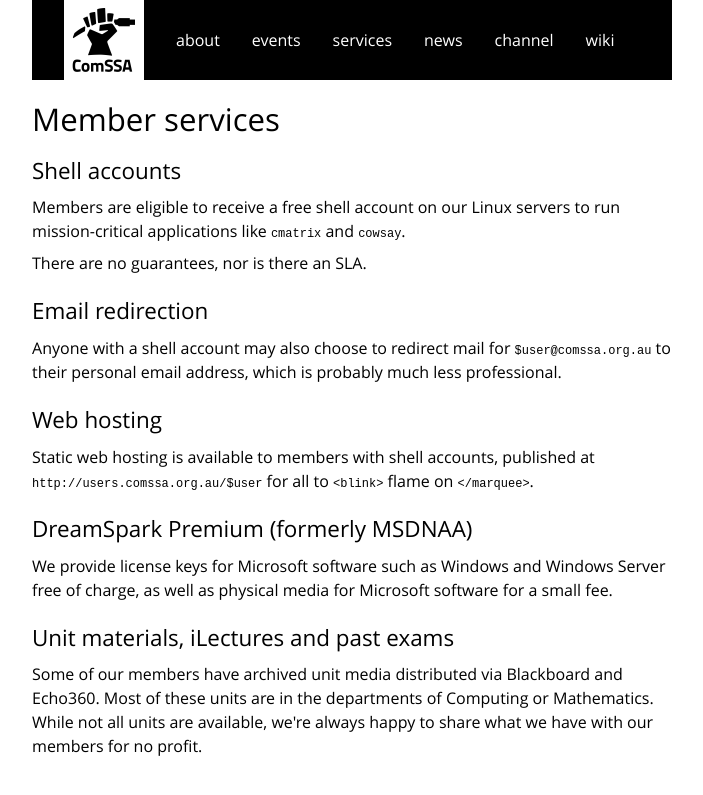
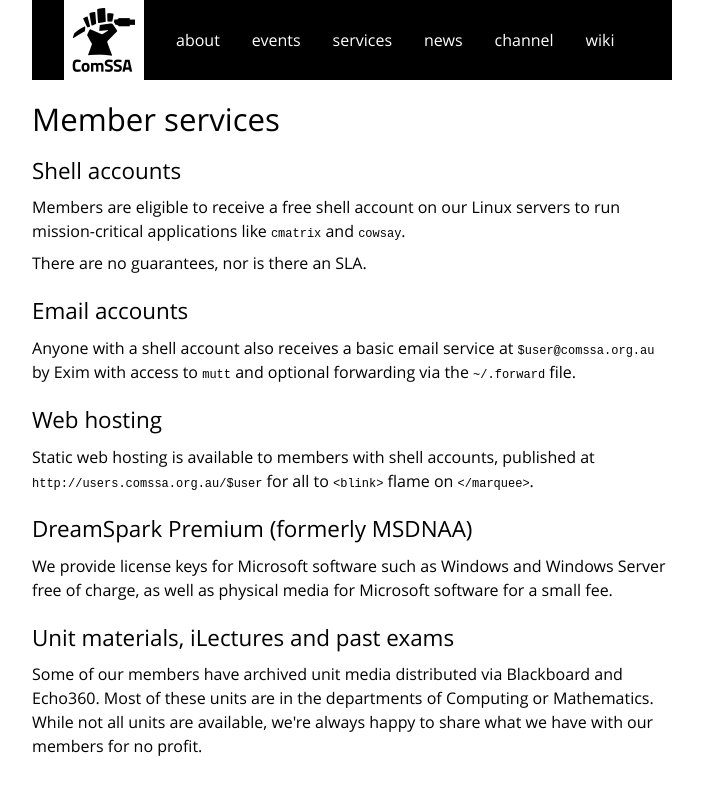
Before and after one commit to ComSSA/www.comssa.org.au, a Jekyll site: the page built from services/index.html, in a window 1280 px wide. Shown: the top 795 px of the page, without its empty margins (288-991 px from the left). Built offline with Jekyll 4.4.1, drawn with Linux system fonts in a browser that asks for light colours.

Commit message:
update email service description

```diff
--- a/services/index.html
+++ b/services/index.html
@@ -11,11 +11,11 @@ run mission-critical applications like <code>cmatrix</code> and <code
 
 <p>There are no guarantees, nor is there an SLA.
 
-<h2>Email redirection</h2>
+<h2>Email accounts</h2>
 
-<p>Anyone with a shell account may also choose to redirect mail for <code
->$user@comssa.org.au</code> to their personal email address, which is probably
-much less professional.
+<p>Anyone with a shell account also receives a basic email service at <code
+>$user@comssa.org.au</code> by Exim with access to <code>mutt</code> and
+optional forwarding via the <code>~/.forward</code> file.
 
 <h2>Web hosting</h2>
 
```
